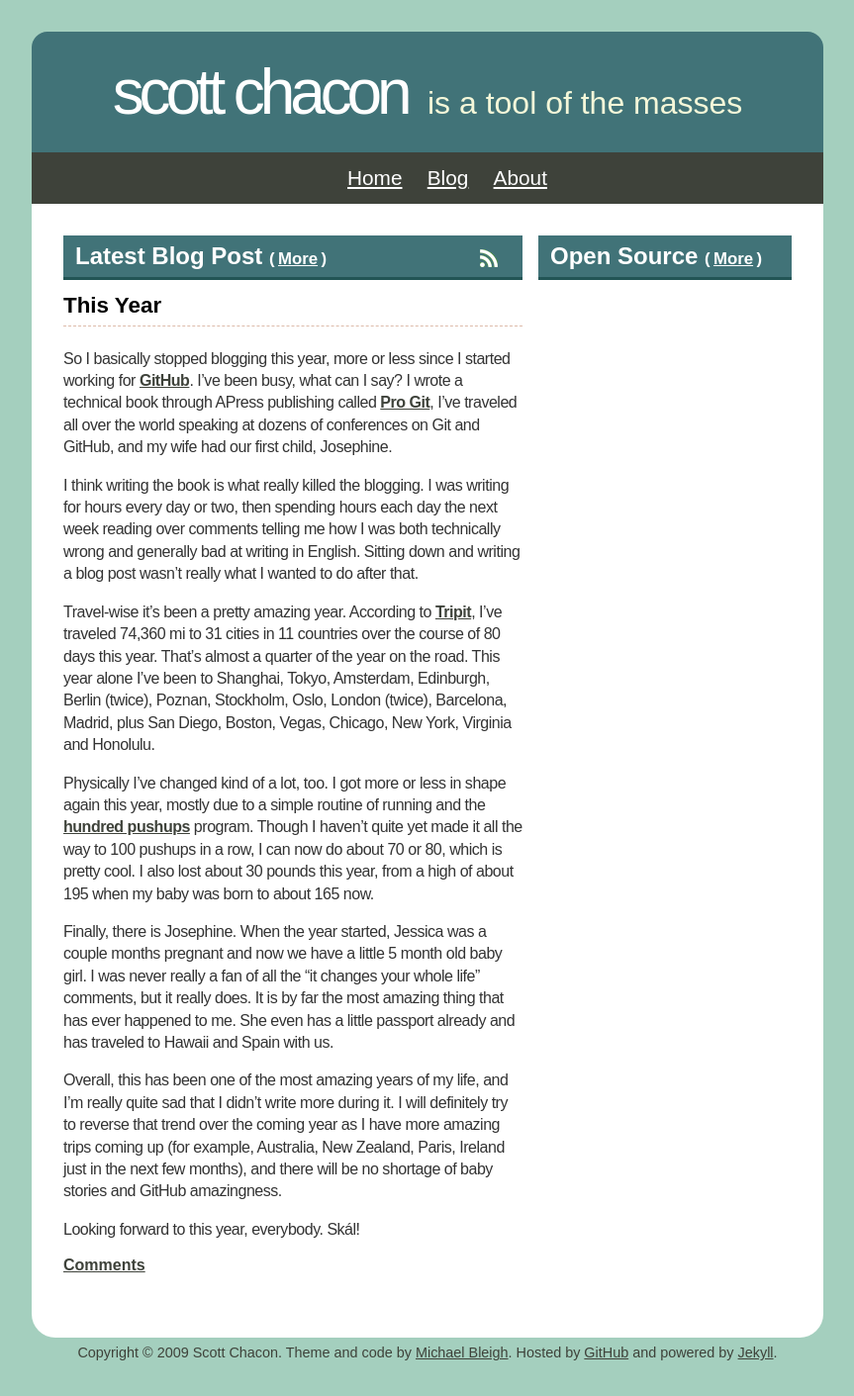
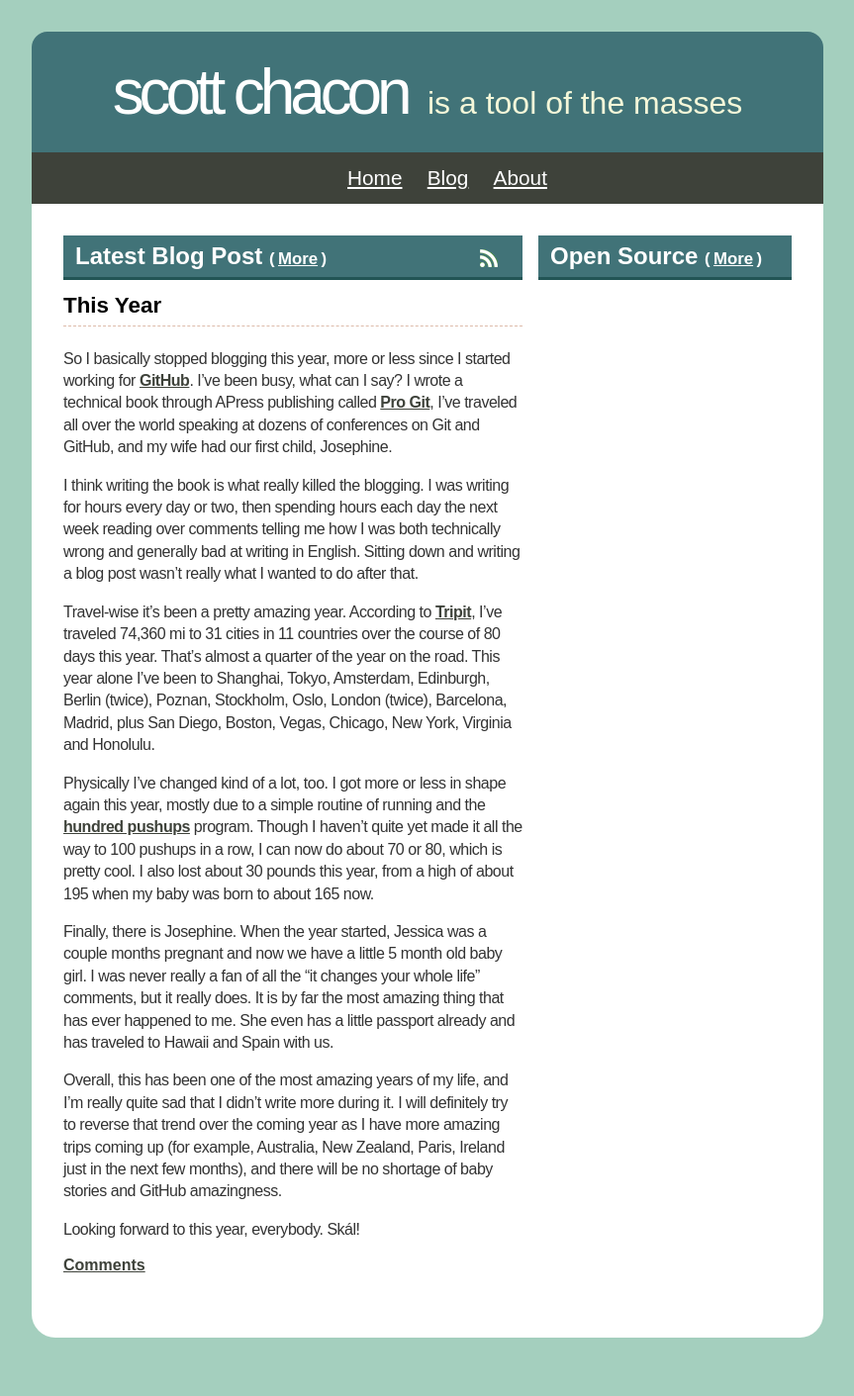
Before and after one commit to mountainswen/mikewen.github.com, a Jekyll site: the page built from index.html, in a window 1280 px wide. Shown: the whole page at 99% size, without its empty margins (208-1071 px from the left). Built offline with Jekyll 4.4.1, drawn with Linux system fonts in a browser that asks for light colours; after the commit the page ends 1360 px from its top, so only the background shows below that.

Commit message:
master layout update

```diff
--- a/_layouts/master.html
+++ b/_layouts/master.html
@@ -28,9 +28,6 @@
         <div class='clearfix'></div>
       </div>
     </div>
-    <div id='footer'>
-      Copyright &copy; 2009 Scott Chacon. Theme and code by <a href="http://github.com/mbleigh">Michael Bleigh</a>. Hosted by <a href='http://github.com/schacon/schacon.github.com/' target='_blank'>GitHub</a> and powered by <a href='http://github.com/mojombo/jekyll'>Jekyll</a>.
-    </div>
     <script type="text/javascript">
       var gaJsHost = (("https:" == document.location.protocol) ? "https://ssl." : "http://www.");
       document.write(unescape("%3Cscript src='" + gaJsHost + "google-analytics.com/ga.js' type='text/javascript'%3E%3C/script%3E"));
```
